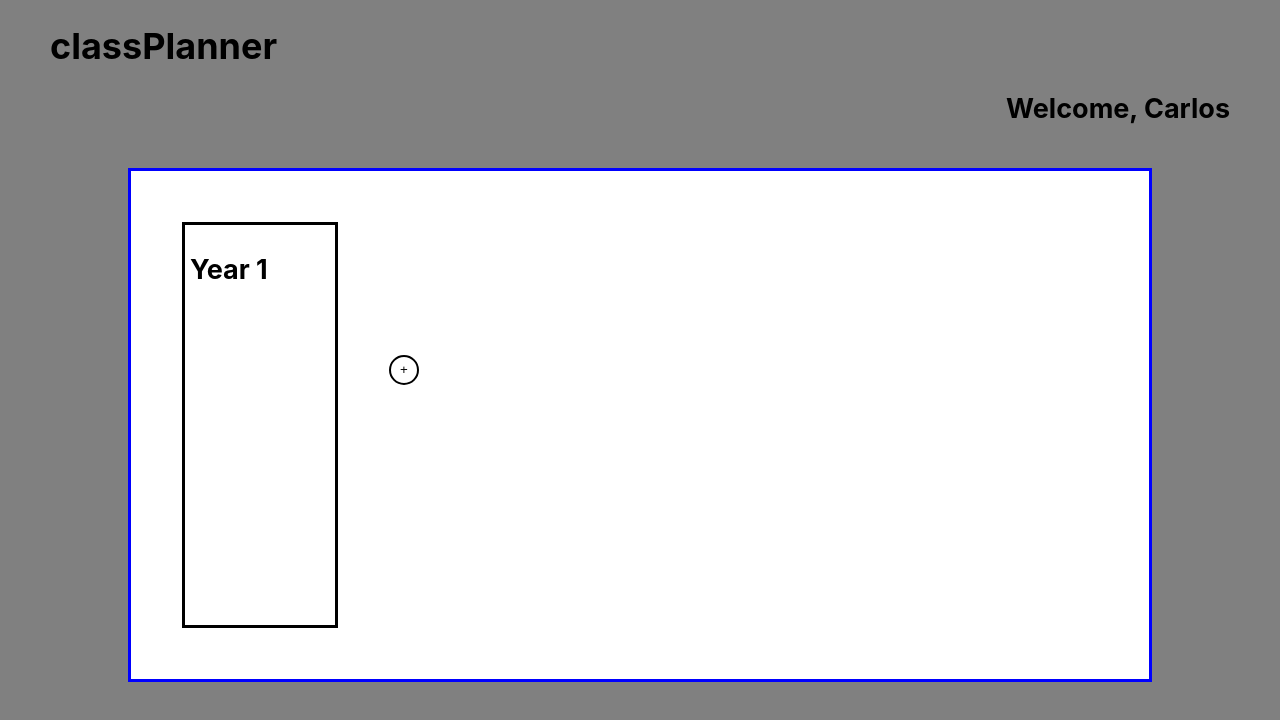
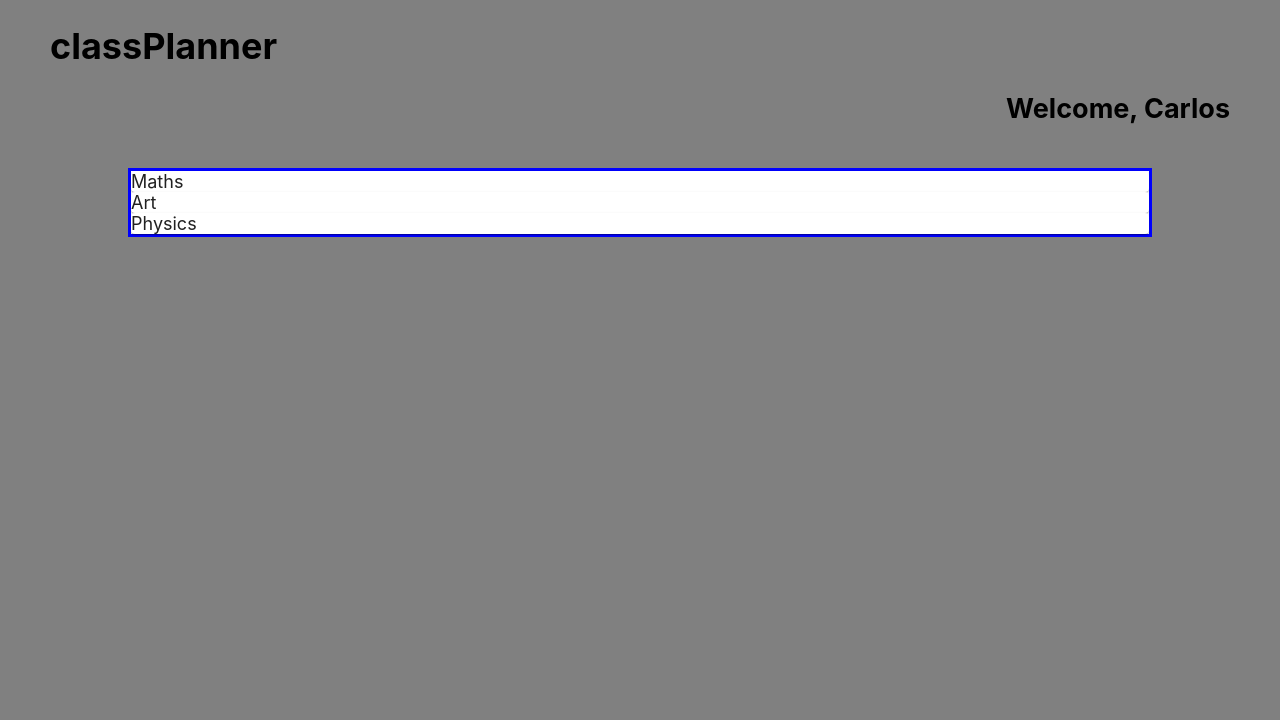
Before and after one commit to carlosm11j/classplanner, a React (Create React App) app: page / in a window 1280 px wide. Shown: the top 720 px of the page. Built offline with nearby package versions, Linux system fonts and the light colour scheme.

Commit message:
Trying something new

```diff
--- a/src/Components/App/App.js
+++ b/src/Components/App/App.js
@@ -11,10 +11,6 @@ class App extends React.Component {
     this.state = {
       user: 'Carlos',
     };
-  }
-
-  handleYearOnClick(event) {
-
   }
 
   render() {
--- a/src/Components/Year/Year.css
+++ b/src/Components/Year/Year.css
@@ -13,6 +13,7 @@
 
 .Year-box:hover {
   background-color: red;
+  border: 2px solid black;
 }
 
 .Course-list {
--- a/src/Components/Year/Year.js
+++ b/src/Components/Year/Year.js
@@ -5,13 +5,20 @@ import './Year.css';
 import CourseList from '../CourseList/CourseList';
 
 class Year extends React.Component {
+  constructor(props) {
+    super(props);
+
+    this.handleOnClick = this.handleOnClick.bind(this);
+  }
+
+  handleOnClick(event) {
+     document.getElementById('Year').setAttribute("class", "FullYear");
+  }
+
   render() {
     return (
-      <div className="Year-box">
-        <h2 className="Year-title">Year {this.props.id}</h2>
-        <div className="Course-list">
-          <CourseList />
-        </div>
+      <div className="Year">
+        <Paper></Paper>
       </div>
     );
   }
--- a/src/Components/YearList/YearList.css
+++ b/src/Components/YearList/YearList.css
@@ -15,8 +15,15 @@ button {
   margin-top: 18%;
   border-radius: 100%;
   color: black;
+  font-size: 12px;
+}
+
+button:hover {
+  border: 3px solid black;
+  font-size: 14px;
 }
 
 button:active {
-  background-color: black;
+  border: 1px solid black;
+  font-size: 10px;
 }
--- a/src/Components/YearList/YearList.js
+++ b/src/Components/YearList/YearList.js
@@ -1,14 +1,32 @@
 import React from 'react';
+
+import { makeStyles } from '@material-ui/core/styles';
+import Paper from '@material-ui/core/Paper';
+import Grid from '@material-ui/core/Grid';
+
 import './YearList.css';
 
 import Year from '../Year/Year';
+
+const useStyles = makeStyles((theme) => ({
+  root: {
+    flexGrow: 1,
+  },
+  paper: {
+    height: 140,
+    width: 100,
+  },
+  control: {
+    padding: theme.spacing(2),
+  },
+}));
 
 class YearList extends React.Component {
   constructor(props) {
     super(props);
 
     this.state = {
-      years: [<Year id={1} />],
+      years: [<Year yearCount={1} />],
       yearCount: 2
     }
 
@@ -18,17 +36,24 @@ class YearList extends React.Component {
   addNewYear(event) {
     const years = this.state.years;
     this.setState({
-      years: years.concat(<Year id={this.state.yearCount} />)
+      years: years.concat(<Year yearCount={this.state.yearCount} />)
     });
     this.setState({yearCount: this.state.yearCount + 1});
-
   }
 
   render() {
     return (
       <div className="YearList">
-        {this.state.years}
-        <button onClick={this.addNewYear}><span className="addition"> + </span></button>
+        <Grid container
+              direction="row"
+              justify="center"
+              alignItems="center">
+          <Grid item xs={12}>
+            <Paper>Maths</Paper>
+            <Paper>Art</Paper>
+            <Paper>Physics</Paper>
+          </Grid>
+        </Grid>
       </div>
     );
   }
```
Also changed, not shown: src/Components/YearModal/YearModal.js (added, +17 -0 lines).
